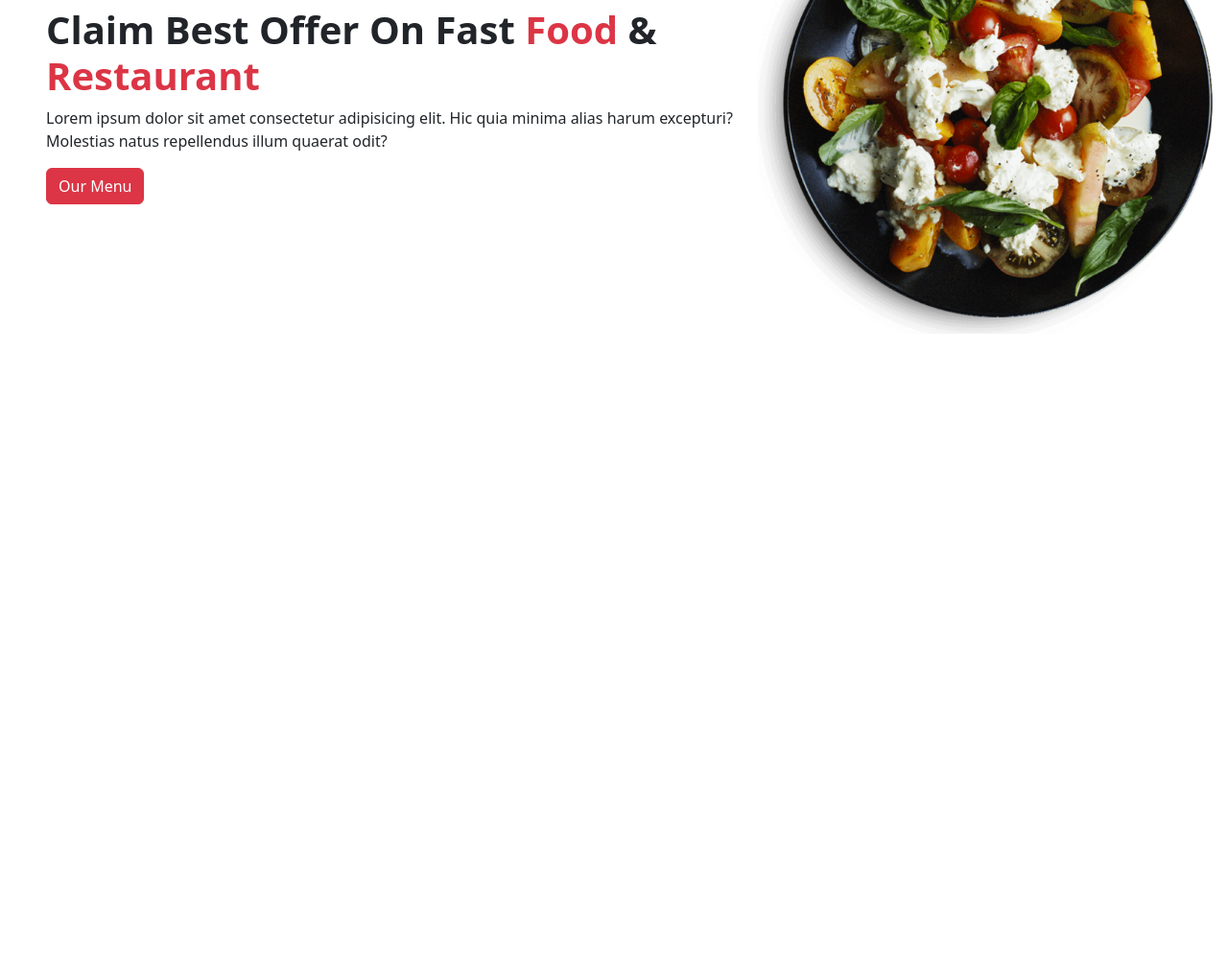
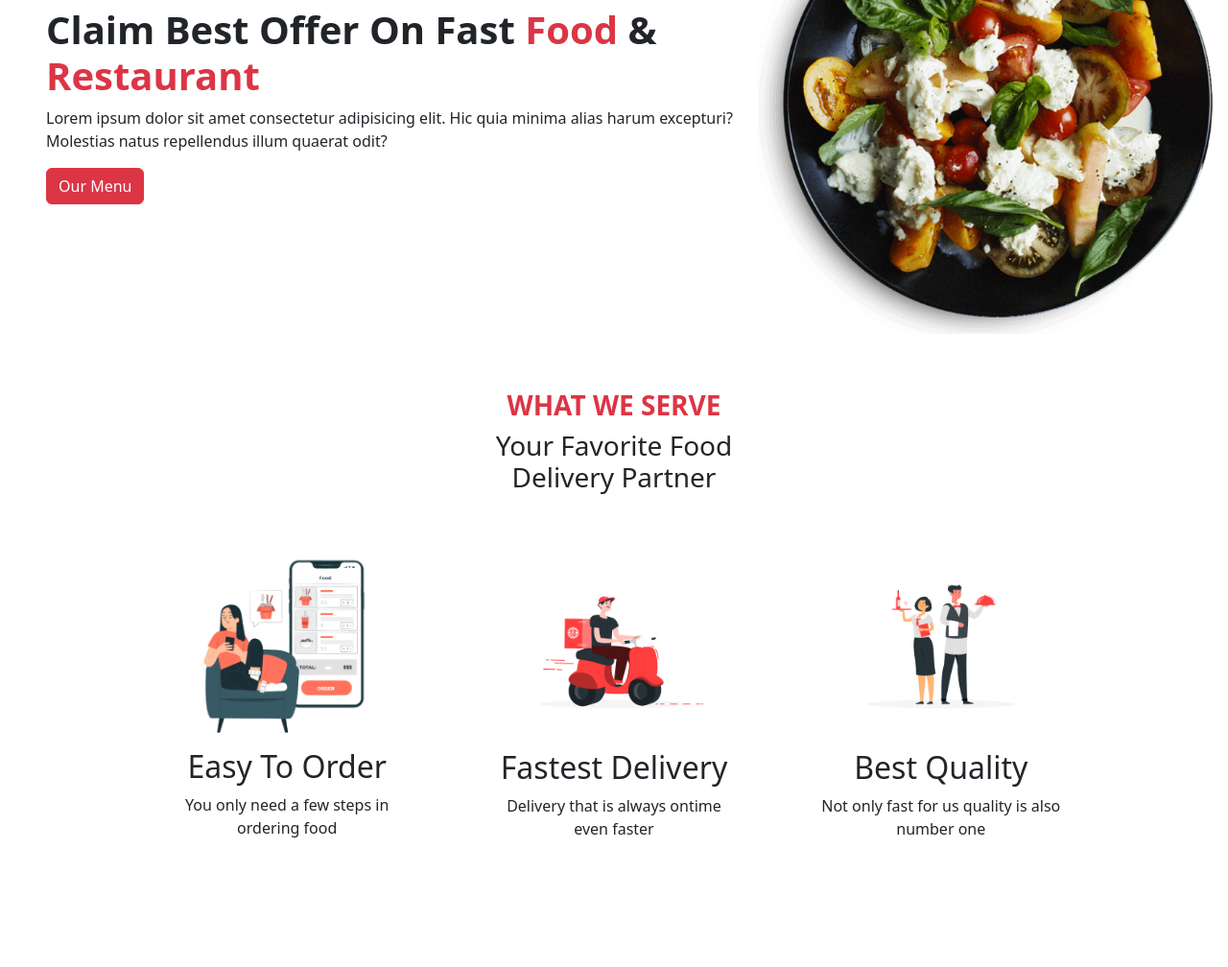
Before and after one commit to beyzaaakeser/FreshFoodWeb, a plain HTML site: page index.html in a window 1280 px wide. Shown: the part 253-1261 px from the top of the page at 96% size. Before the commit the page ends 800 px from the top, so only its background shows below. Drawn offline with nearby package versions, Linux system fonts and the light colour scheme.

Commit message:
top section completed

```diff
--- a/index.html
+++ b/index.html
@@ -66,7 +66,10 @@
       </div>
     </nav>
 
-    <section class="home d-flex justify-content-center align-items-center flex-wrap mt-5" id="home">
+    <section
+      class="home d-flex justify-content-center align-items-center flex-wrap mt-5"
+      id="home"
+    >
       <div class="home-content ms-5">
         <h3>
           Claim Best Offer On Fast <span class="text-danger">Food</span> &
@@ -84,6 +87,52 @@
       </div>
     </section>
 
+    <div class="top-section mt-5 overflow-hidden">
+      <h5 class="text-danger text-center fw-bolder fs-3">WHAT WE SERVE</h5>
+      <h3 class="text-center pb-3">
+        Your Favorite Food <br />
+        Delivery Partner
+      </h3>
+      <div class="row text-center mt-5">
+        <div class="col-md-4">
+          <div class="card border-0 d-flex flex-column align-items-center">
+            <img src="images/img1.png" alt="" />
+            <div class="card-body">
+              <h2>Easy To Order</h2>
+              <p>
+                You only need a few steps in <br />
+                ordering food
+              </p>
+            </div>
+          </div>
+        </div>
+        <div class="col-md-4">
+          <div class="card border-0 d-flex flex-column align-items-center">
+            <img src="images/img2.png" alt="" />
+            <div class="card-body">
+              <h2>Fastest Delivery</h2>
+              <p>
+                Delivery that is always ontime <br />
+                even faster
+              </p>
+            </div>
+          </div>
+        </div>
+        <div class="col-md-4">
+          <div class="card border-0 d-flex flex-column align-items-center">
+            <img src="images/img3.png" alt="" />
+            <div class="card-body">
+              <h2>Best Quality</h2>
+              <p>
+                Not only fast for us quality is also <br />
+                number one
+              </p>
+            </div>
+          </div>
+        </div>
+      </div>
+    </div>
+
     <script
       src="https://cdn.jsdelivr.net/npm/bootstrap@5.3.3/dist/js/bootstrap.bundle.min.js"
       integrity="sha384-YvpcrYf0tY3lHB60NNkmXc5s9fDVZLESaAA55NDzOxhy9GkcIdslK1eN7N6jIeHz"
--- a/style.css
+++ b/style.css
@@ -13,8 +13,8 @@
   --main-color: black;
   --secondary-color: crimson;
 }
-#navbar{
-    padding: 0 9% 0px;
+#navbar {
+  padding: 0 9% 0px;
 }
 #logo img {
   width: 190px;
@@ -48,10 +48,19 @@
 }
 
 .home .home-content {
-    flex: 1 1 500px;
+  flex: 1 1 500px;
 }
 
-.home .home-content h3{
-    font-size: 40px;
-    font-weight: 700;
+.home .home-content h3 {
+  font-size: 40px;
+  font-weight: 700;
 }
+
+.top-section {
+  padding: 10px 11% 100px;
+}
+
+.top-section .row .card img {
+  width: 200px;
+  margin: auto;
+}
```
